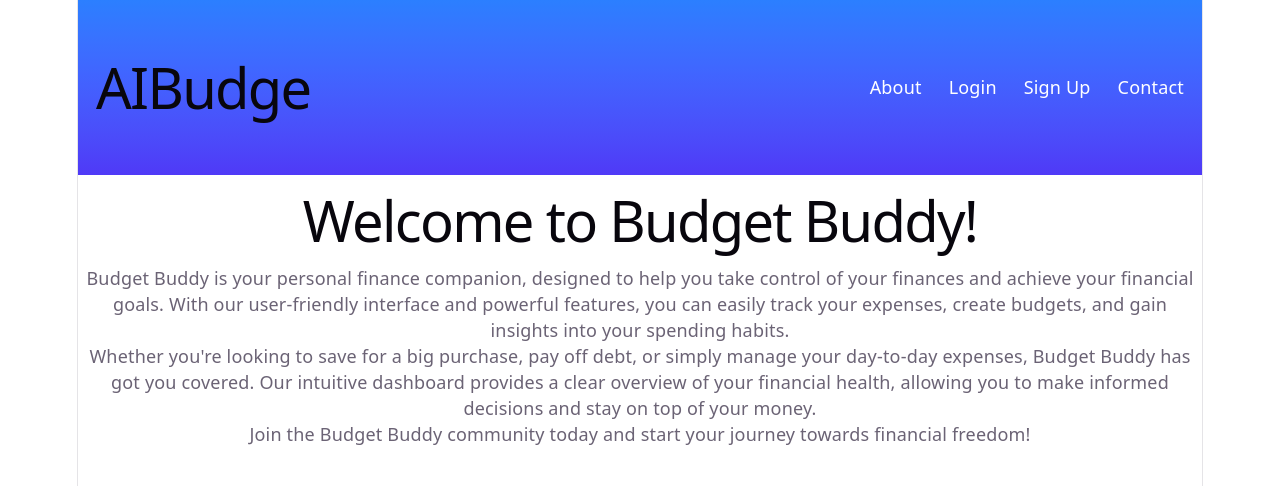
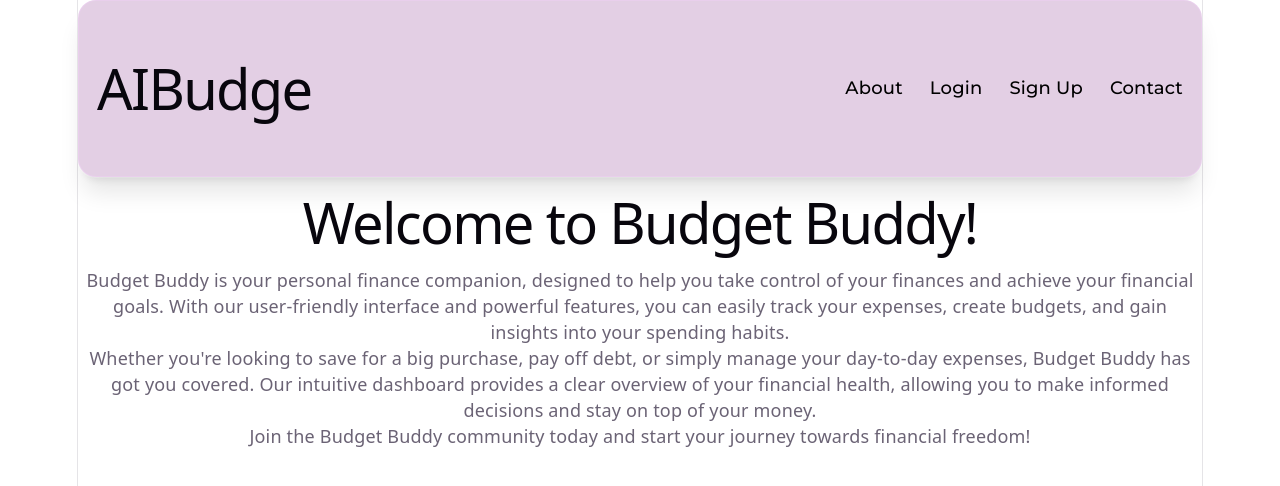
Before and after one commit to madhavmishra09/AIBudge, a React app in the folder frontend/: page / in a window 1280 px wide. Shown: the top 486 px of the page. Built offline with nearby package versions, Linux system fonts and the light colour scheme; the HTML template or start-up script is replaced by a standard one.

Commit message:
fix: fixing the navigation bar styling

```diff
--- a/frontend/components/navbar.jsx
+++ b/frontend/components/navbar.jsx
@@ -3,26 +3,26 @@ import {Link} from "react-router-dom";
 export default function Navbar() {
     const [isOpen, setIsOpen] = useState(false);
     return (
-        <nav className="bg-gradient-to-b from-blue-500 to-indigo-600 p-4">
-            <div className="flex items-center justify-between">
-                <h1 className="text-white text-2xl font-bold">AIBudge</h1>
-                <button className="text-white text-2xl md:hidden" onClick={() => setIsOpen(!isOpen)}>☰</button>
-                <ul className="hidden md:flex space-x-6 text-white font-medium">
-                    <li><a href="#About" className="hover:text-gray-200">About</a></li>
-                    <li><Link to="/login">Login</Link></li>
-                    <li><Link to="/signup">Sign Up</Link></li>
-                    <li><a href="">Contact</a></li>
+        <nav className="bg-gray-500 glass glass-card p-4">
+            <div className="font-mont text-black flex items-center justify-between">
+                <h1 className="font-mont text-black text-2xl font-bold"><Link to="/">AIBudge</Link></h1>
+                <button className="font-mont text-black text-2xl md:hidden" onClick={() => setIsOpen(!isOpen)}>☰</button>
+                <ul className="hidden md:flex space-x-6 text-black font-medium">
+                    <li><a href="#About" className="font-mont hover:text-gray-200">About</a></li>
+                    <li><Link to="/login" className="font-mont">Login</Link></li>
+                    <li><Link to="/signup" className="font-mont">Sign Up</Link></li>
+                    <li><a href="#Contact" className="font-mont hover:text-gray-200">Contact</a></li>
                 </ul>
             </div>
             <div
                 className={`overflow-hidden transition-all duration-500 ease-in-out ${isOpen ? "max-h-40 mt-4" : "max-h-0"
                     }`}
             >
-                <ul className="flex flex-col space-y-3 md:hidden text-white font-medium">
-                    <li><a href="#About" className="hover:text-gray-200 transition-all duration-300 transform hover:scale-110">About</a></li>
-                    <li><Link to="/login">Login</Link></li>
-                    <li><Link to="/signup">Sign Up</Link></li>
-                    <li><a href="#Contact" className="hover:text-gray-200 transition-all duration-300 transform hover:scale-110">Contact</a></li>
+                <ul className="flex flex-col space-y-3 md:hidden text-black font-medium">
+                    <li><a href="#About" className="font-mont hover:text-fuchsia-200 transition-all duration-300 transform hover:scale-110">About</a></li>
+                    <li><Link to="/login" className="font-mont">Login</Link></li>
+                    <li><Link to="/signup" className="font-mont">Sign Up</Link></li>
+                    <li><a href="#Contact" className="font-mont hover:text-fuchsia-200 transition-all duration-300 transform hover:scale-110">Contact</a></li>
                 </ul>
             </div>
         </nav>
```
